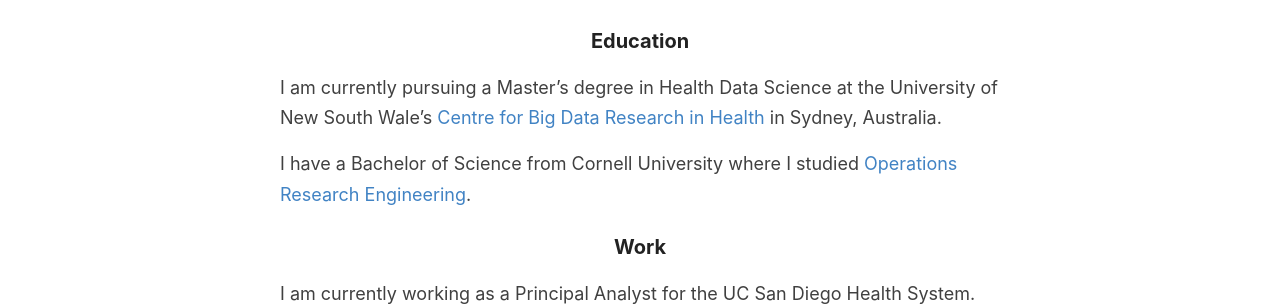
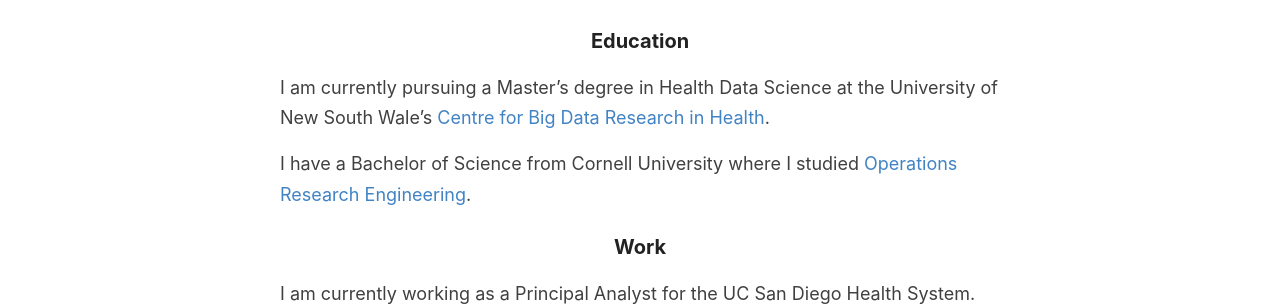
Before and after one commit to Murrkeys/Murrkeys.github.io, a Jekyll site: the page built from _pages/about.md, in a window 1280 px wide. Shown: the part 426-732 px from the top of the page. Built offline with Jekyll 4.4.1, drawn with Linux system fonts in a browser that asks for light colours.

Commit message:
Update about.md

```diff
--- a/_pages/about.md
+++ b/_pages/about.md
@@ -7,7 +7,7 @@
 
 ### Education
 
-I am currently pursuing a Master's degree in Health Data Science at the University of New South Wale's [Centre for Big Data Research in Health](https://cbdrh.med.unsw.edu.au/) in Sydney, Australia.
+I am currently pursuing a Master's degree in Health Data Science at the University of New South Wale's [Centre for Big Data Research in Health](https://cbdrh.med.unsw.edu.au/).
 
 I have a Bachelor of Science from Cornell University where I studied [Operations Research Engineering](https://www.orie.cornell.edu/orie).
 
```
